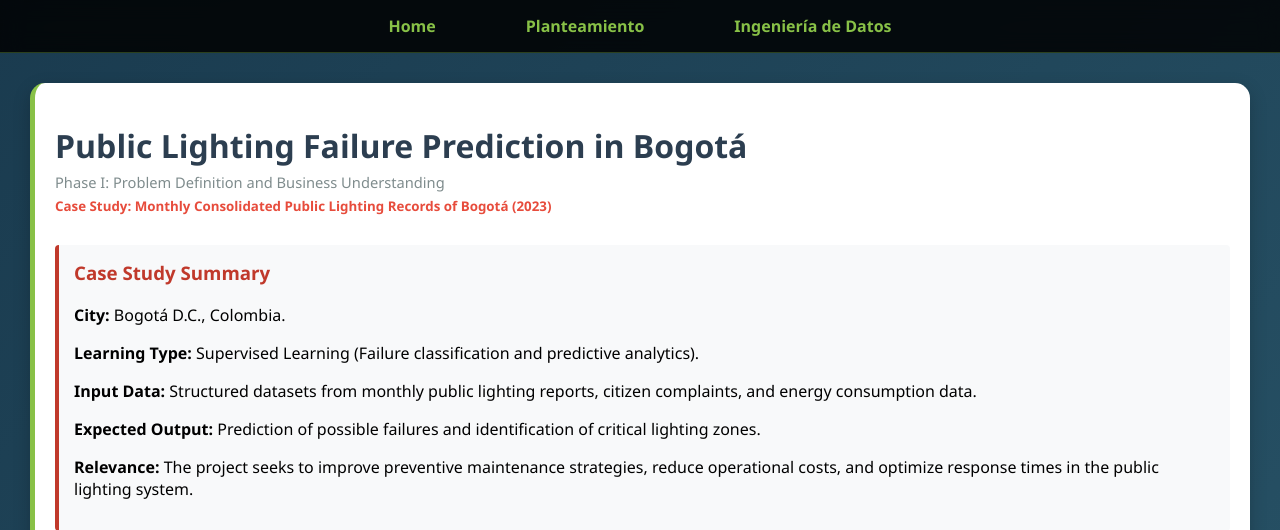
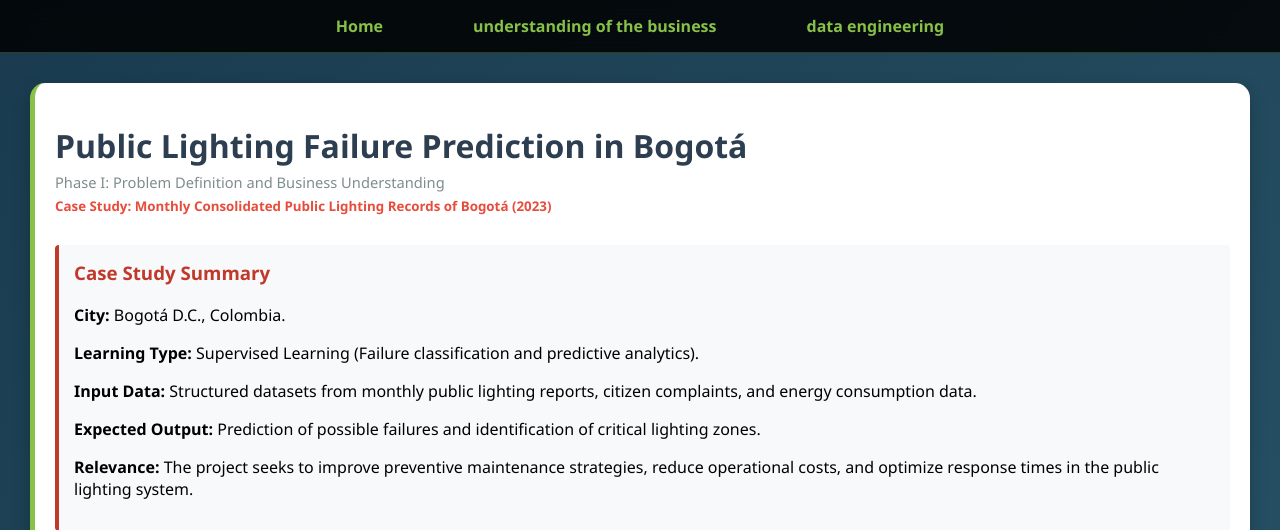
Before and after one commit to Gerlopa/-project, a Flask app: page /planteamiento in a window 1280 px wide. Shown: the top 530 px of the page. Run offline with Flask 3, Linux system fonts and the light colour scheme.

Commit message:
Update navigation links to English descriptions

```diff
--- a/templates/index.html
+++ b/templates/index.html
@@ -21,12 +21,12 @@
 
         <!-- PLANTEAMIENTO -->
         <div class="nav-item">
-            <a href="/planteamiento">Planteamiento</a>
+            <a href="/planteamiento">understanding of the business</a>
         </div>
 
         <!-- INGENIERIA DE DATOS -->
         <div class="nav-item">
-            <a href="/datos">Ingeniería de Datos</a>
+            <a href="/datos">data engineering</a>
         </div>
 
     </div>
```
